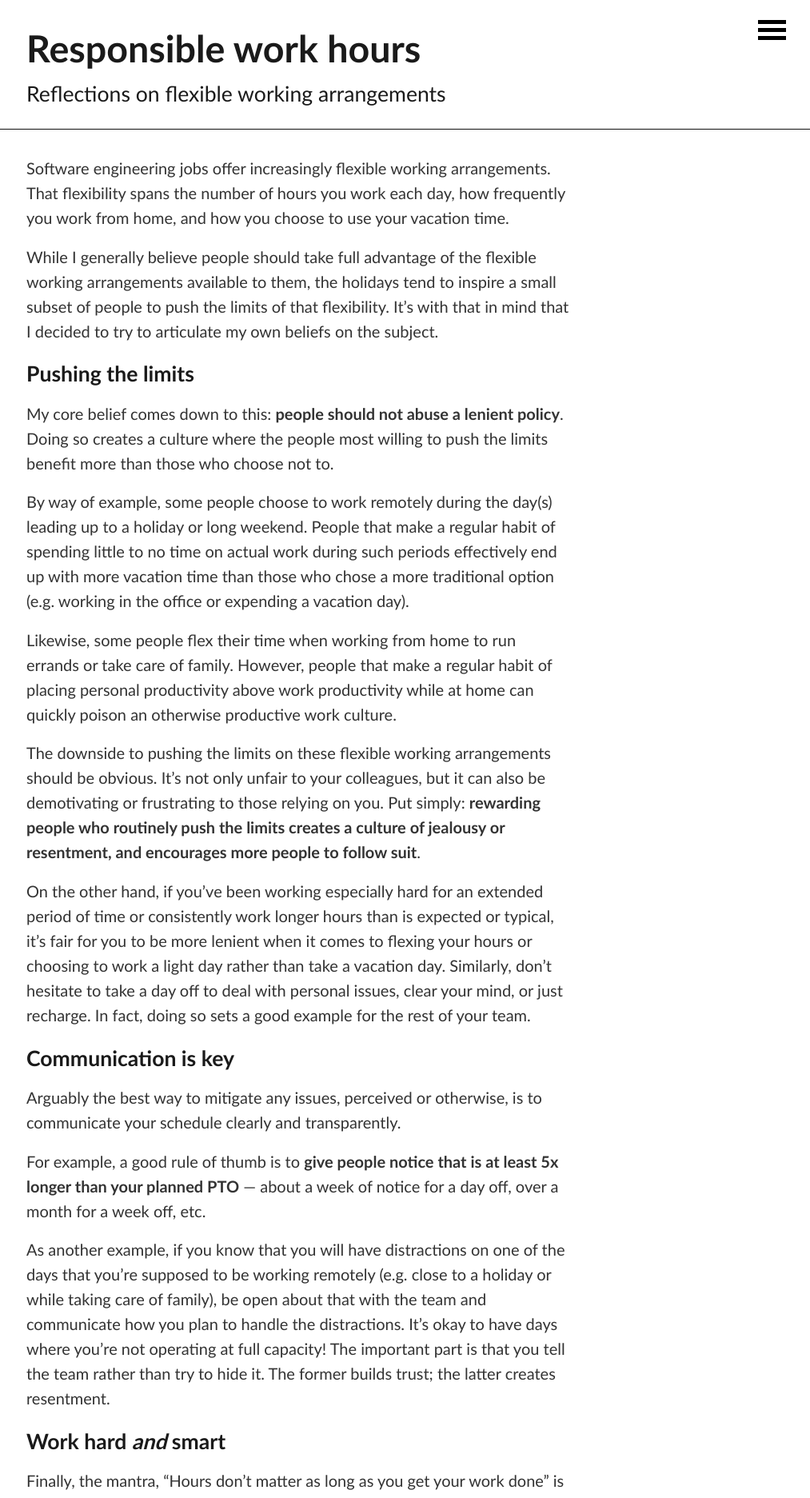
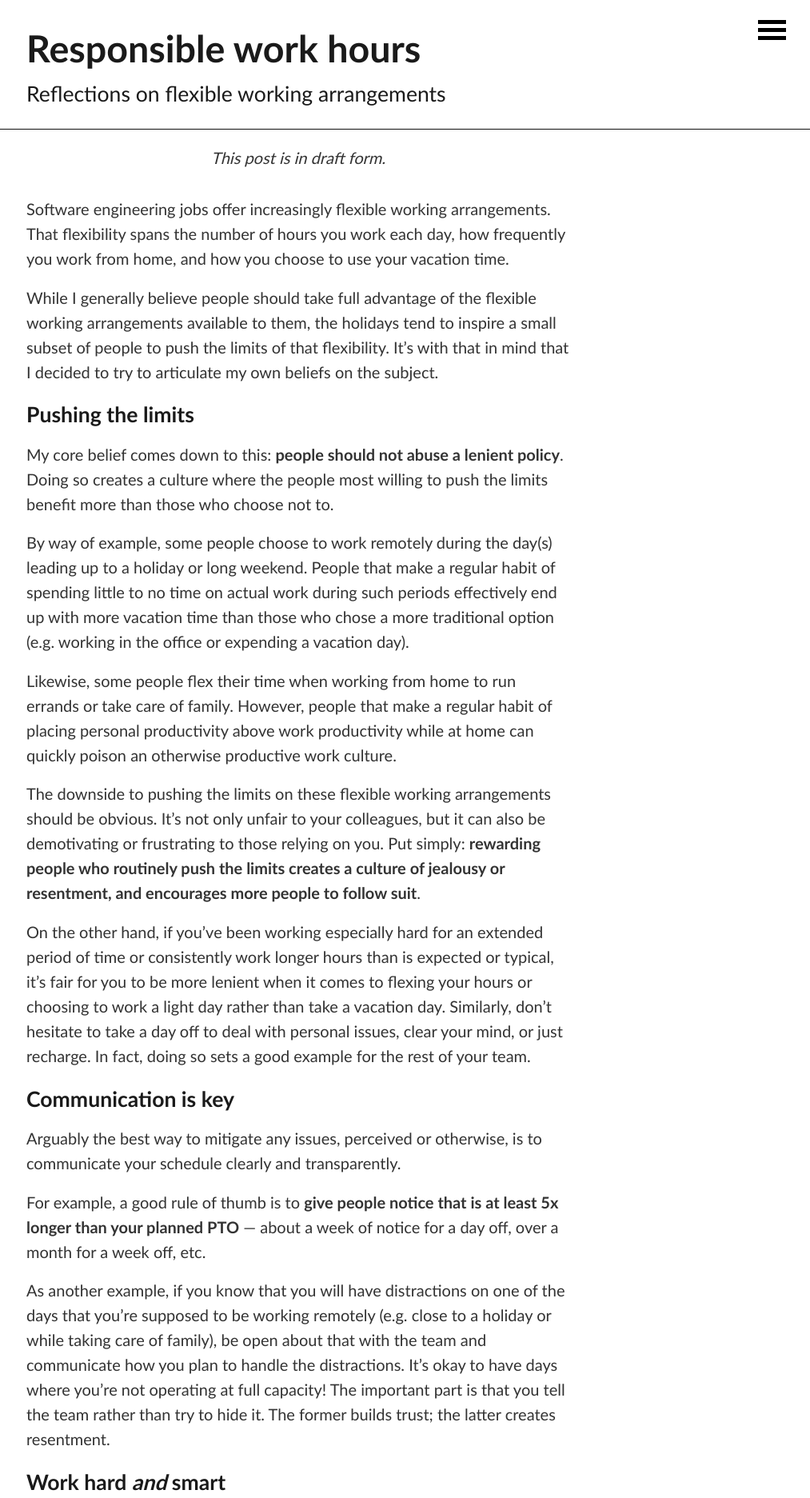
Before and after one commit to dontmitch/dontmitch.github.io, a Jekyll site: the page built from _posts/2019-12-16-responsible-work-hours.md, in a window 1280 px wide. Shown: the top 1873 px of the page at 80% size, without its empty margins (267-1280 px from the left). Built offline with Jekyll 4.4.1, drawn with Linux system fonts in a browser that asks for light colours; our own code applies the rules of GitHub Pages for plain Markdown files.

Commit message:
Add disclaimer for draft posts.

```diff
--- a/_layouts/default.html
+++ b/_layouts/default.html
@@ -43,6 +43,10 @@
         </figure>
       {% endif %}
 
+      {% if page.draft %}
+        <div class="notice">This post is in draft form.</div>
+      {% endif %}
+
       <div class="container">
         <section class="inner">
           {{ content }}
--- a/assets/css/style.scss
+++ b/assets/css/style.scss
@@ -306,6 +306,12 @@ Custom Styles
   height: auto;
 }
 
+.notice {
+  margin: 1rem auto 0;
+  text-align: center;
+  font-style: italic;
+}
+
 .subtitle, figcaption {
   display: flex;
   justify-content: center;
```
